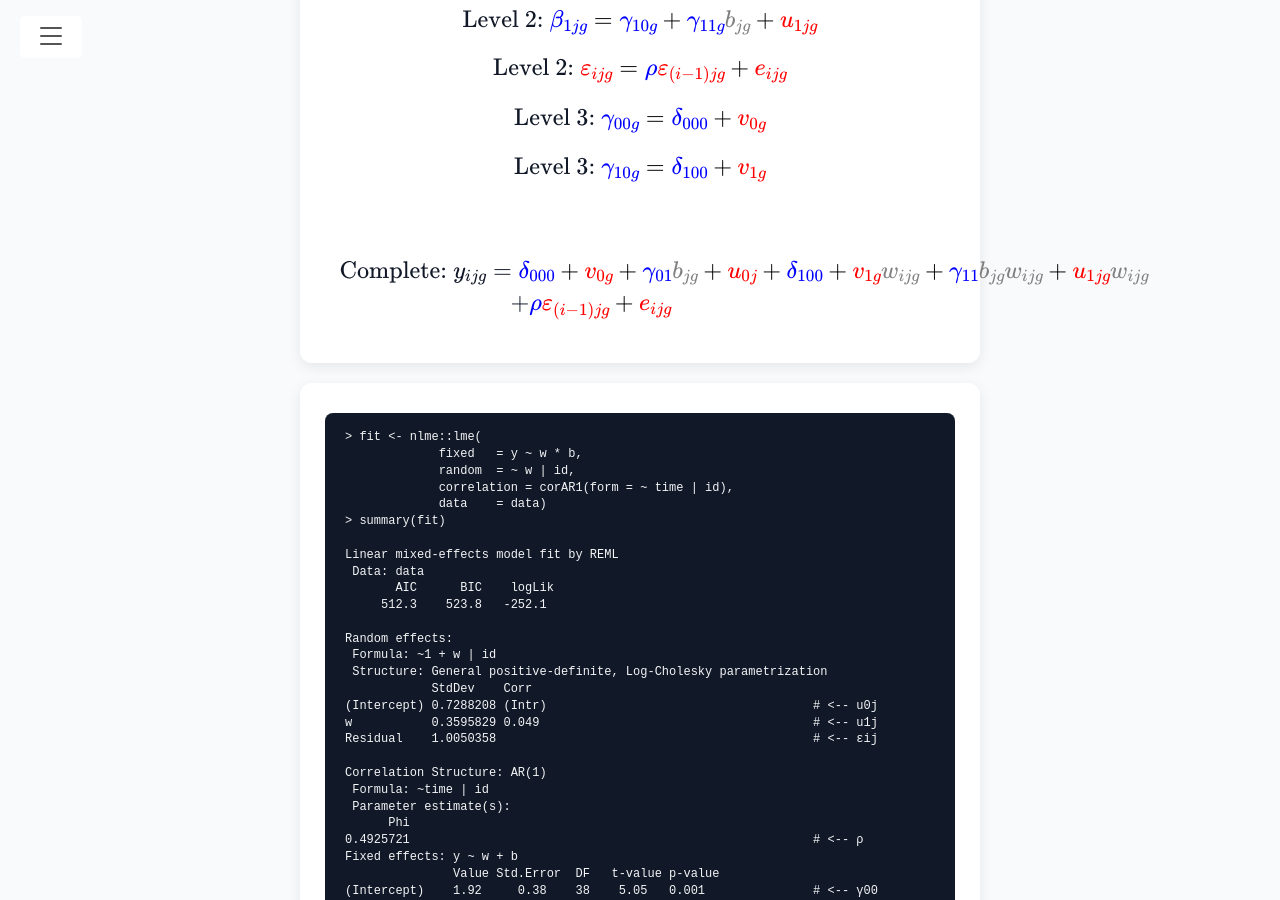
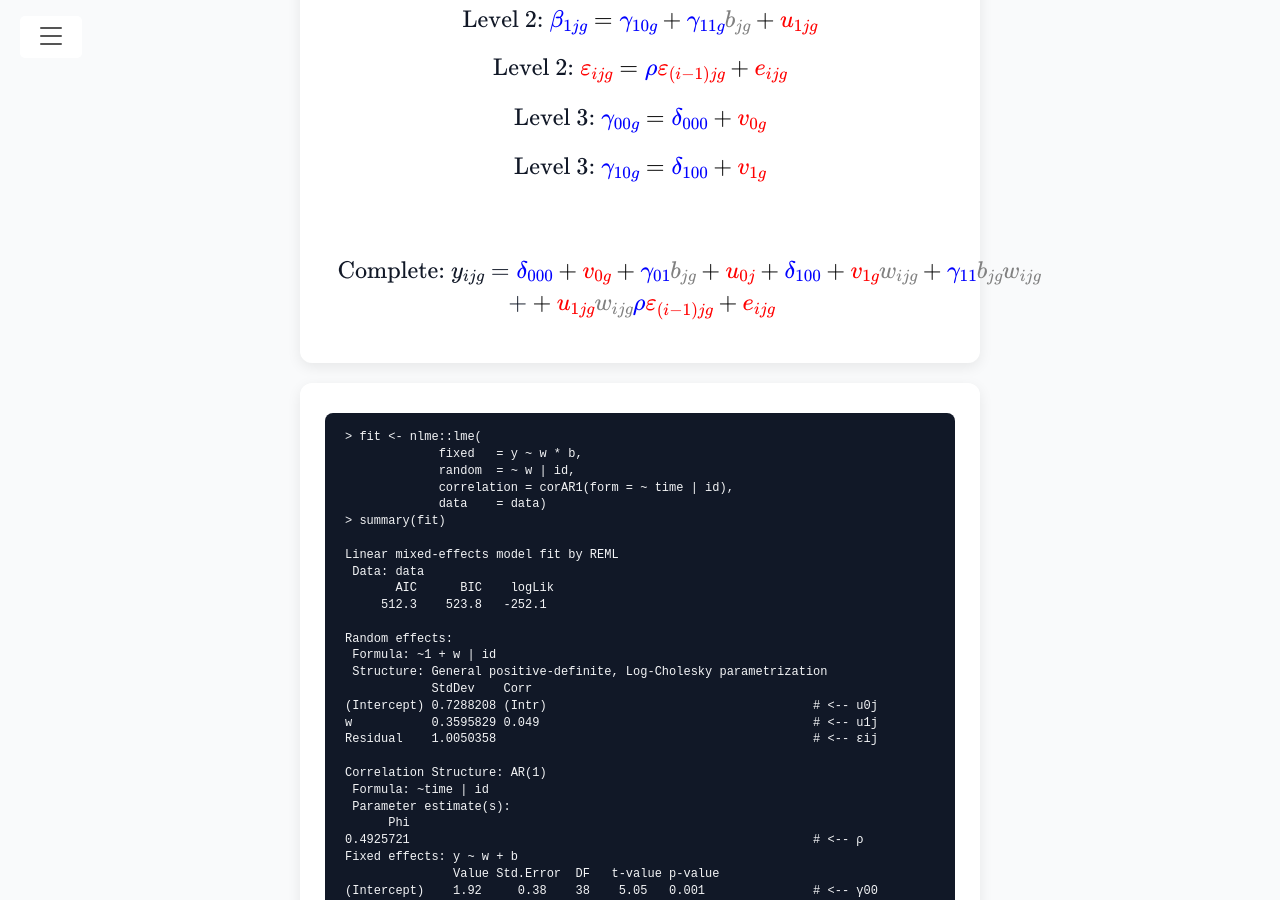
Before and after one commit to lennartseizer/ild, a Jekyll site: the page built from 3.html, in a window 1280 px wide and 900 px high, scrolled down 6951 px. Built offline with Jekyll 4.4.1, drawn with Linux system fonts in a browser that asks for light colours.

Commit message:
Update 3.html

```diff
--- a/3.html
+++ b/3.html
@@ -514,8 +514,8 @@ w:b            0.23     0.07   398    2.94   0.0035              # <-- γ11
       \text{Complete: } y_{ijg}
       &= \color{blue}\delta_{000} \color{black}+ \color{red}v_{0g} \color{black}
       + \color{blue}\gamma_{01}\color{gray}b_{jg} \color{black}
-      + \color{red}u_{0j} \color{black}+\color{blue}\delta_{100}\color{black}+ \color{red}v_{1g}\color{gray}w_{ijg} \color{black}+ \color{blue}\gamma_{11}\color{gray}b_{jg}\color{gray}w_{ijg} \color{black}+\color{red}u_{1jg}\color{gray}w_{ijg} \\
-      &\quad + \color{blue}\rho\color{red}\varepsilon_{(i-1)jg} \color{black}+ \color{red}e_{ijg}
+      + \color{red}u_{0j} \color{black}+\color{blue}\delta_{100}\color{black}+ \color{red}v_{1g}\color{gray}w_{ijg} \color{black}+ \color{blue}\gamma_{11}\color{gray}b_{jg}\color{gray}w_{ijg} \\
+      &\quad + \color{black}+\color{red}u_{1jg}\color{gray}w_{ijg} \color{blue}\rho\color{red}\varepsilon_{(i-1)jg} \color{black}+ \color{red}e_{ijg}
       \end{align*}
       $$
       </div>
```
